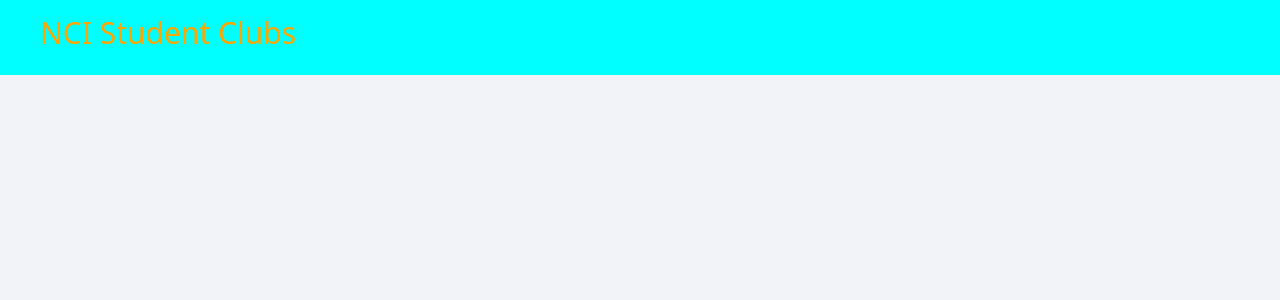
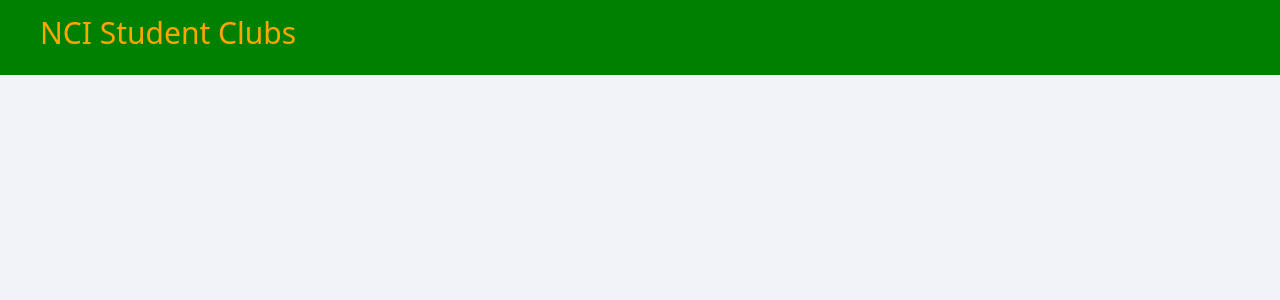
Before and after one commit to aabhinnav1999/DevOpsSec_project, a Django app: page /home/ in a window 1280 px wide; the page is wider, and only the part inside the window is pictured. Shown: the top 300 px of that part. Run offline with Django 5.2, Linux system fonts and the light colour scheme; the visitor is signed in with stand-in values (Sample User, id 1); data that the repository does not hold is empty.

Commit message:
added green color

```diff
--- a/static/styles/main.css
+++ b/static/styles/main.css
@@ -10,7 +10,7 @@ body{
 #main_div_0{
     display: flex;
     flex-wrap: wrap;
-    background-color: aqua;
+    background-color: green;
     height: 75px;
     width: 100%;
 }
```
